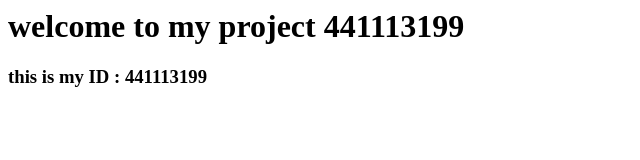
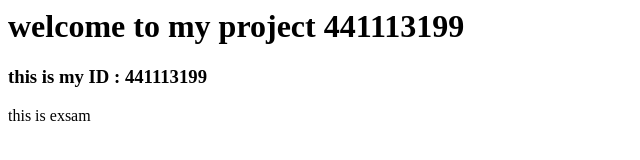
Before and after one commit to If9l/my-project-441113199, a plain HTML site: page index.html in a window 1280 px wide. Shown: the whole page, without its empty margins (0-640 px from the left). Drawn offline with Linux system fonts and the light colour scheme.

Commit message:
C3 :Added pragraph to index.html

```diff
--- a/index.html
+++ b/index.html
@@ -6,6 +6,7 @@
     <body>
         <h1> welcome to my project 441113199 </h1>
         <h3> this is my ID : 441113199</h3>
+        <p> this is exsam</p>
 
     </body>
 </html>
```
